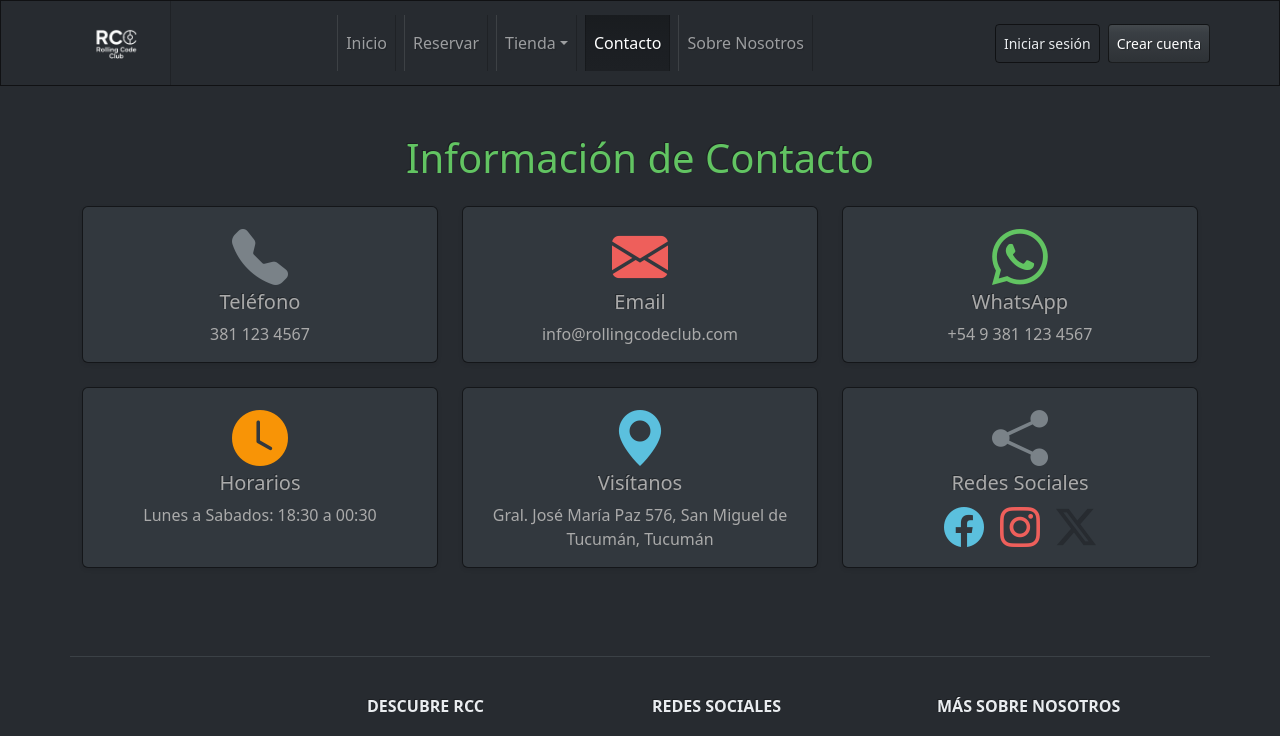
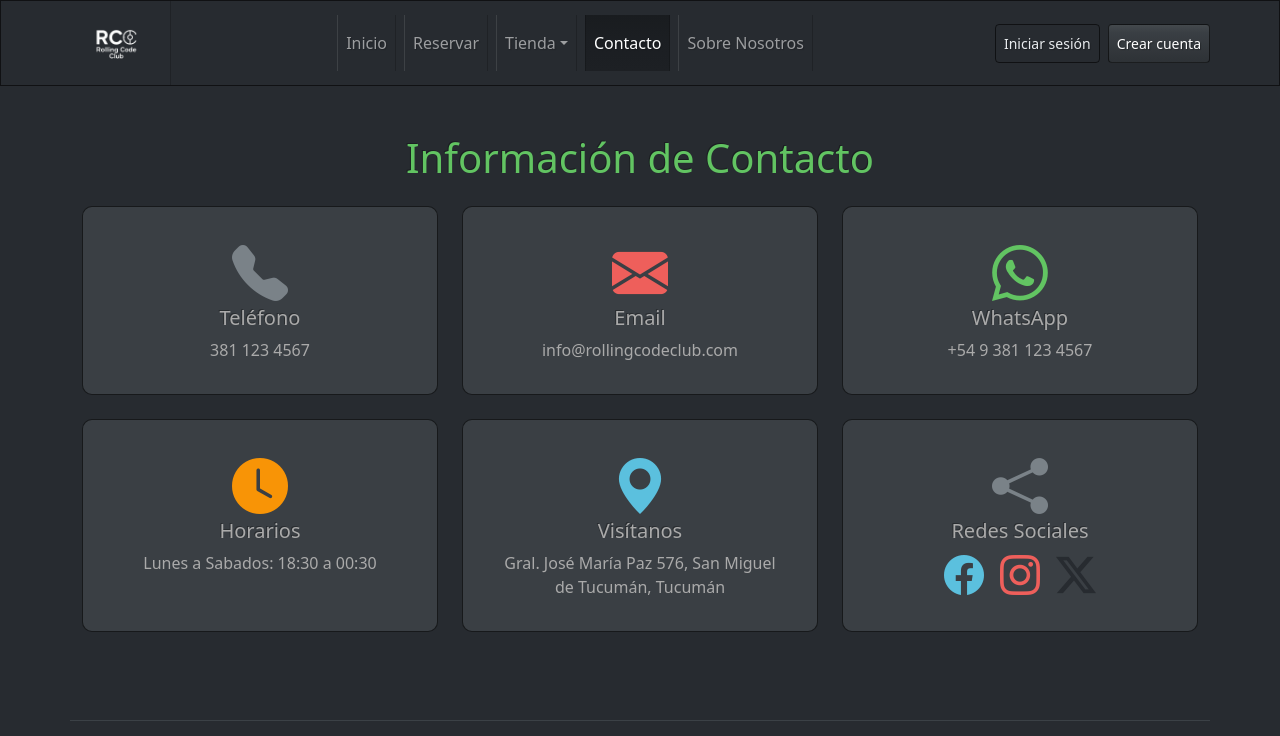
Before and after one commit to ximebarrientos/rollingCodeClub, a React (Vite) app: page /contacto in a window 1280 px wide. Shown: the top 736 px of the page. Built offline with nearby package versions, Linux system fonts and the light colour scheme; no server answers.

Commit message:
agregue estilo a las card de contacto

```diff
--- a/src/components/pages/Contacto.jsx
+++ b/src/components/pages/Contacto.jsx
@@ -1,4 +1,7 @@
+
 import { Container, Row, Col, Card } from "react-bootstrap";
+import "./contacto.css";
+
 
 const Contacto = () => {
   return (
@@ -6,10 +9,10 @@ const Contacto = () => {
       <h2 className="mb-4 text-center text-success display-6">
         Información de Contacto
       </h2>
-      <Row className="g-4 justify-content-center">
+      <Row className="g-4 justify-content-center cajaCardContacto">
         <Col xs={12} md={6} lg={4}>
           <a href="tel:3811234567" className="text-decoration-none">
-            <Card className="h-100 text-center shadow-sm">
+            <Card className="h-100 text-center bg-primary cardContacto">
               <Card.Body>
                 <i className="bi bi-telephone-fill display-4 text-secondary mb-3"></i>
                 <Card.Title>Teléfono</Card.Title>
@@ -20,7 +23,7 @@ const Contacto = () => {
         </Col>
         <Col xs={12} md={6} lg={4}>
           <a href="mailto:info@rollingcodeclub.com" className="text-decoration-none">
-            <Card className="h-100 text-center shadow-sm">
+            <Card className="h-100 text-center bg-primary cardContacto">
               <Card.Body>
                 <i className="bi bi-envelope-fill display-4 text-danger mb-3"></i>
                 <Card.Title>Email</Card.Title>
@@ -31,7 +34,7 @@ const Contacto = () => {
         </Col>
         <Col xs={12} md={6} lg={4}>
           <a href="https://wa.me/+5493811234567" target="_blank" className="text-decoration-none">
-            <Card className="h-100 text-center shadow-sm">
+            <Card className="h-100 text-center bg-primary cardContacto">
               <Card.Body>
                 <i className="bi bi-whatsapp display-4 text-success mb-3"></i>
                 <Card.Title>WhatsApp</Card.Title>
@@ -41,7 +44,7 @@ const Contacto = () => {
           </a>
         </Col>
         <Col xs={12} md={6} lg={4}>
-          <Card className="h-100 text-center shadow-sm">
+          <Card className="h-100 text-center bg-primary cardContacto">
             <Card.Body>
               <i className="bi bi-clock-fill display-4 text-warning mb-3"></i>
               <Card.Title>Horarios</Card.Title>
@@ -51,7 +54,7 @@ const Contacto = () => {
         </Col>
         <Col xs={12} md={6} lg={4}>
           <a href="https://maps.google.com/?q=Gral.+José+María+Paz+576,+San+Miguel+de+Tucumán,+Tucumán" target="_blank" className="text-decoration-none">
-            <Card className="h-100 text-center shadow-sm">
+            <Card className="h-100 text-center bg-primary cardContacto">
               <Card.Body>
                 <i className="bi bi-geo-alt-fill display-4 text-info mb-3"></i>
                 <Card.Title>Visítanos</Card.Title>
@@ -63,7 +66,7 @@ const Contacto = () => {
           </a>
         </Col>
         <Col xs={12} md={6} lg={4}>
-          <Card className="h-100 text-center shadow-sm">
+          <Card className="h-100 text-center bg-primary cardContacto">
             <Card.Body>
               <i className="bi bi-share-fill display-4 text-secondary mb-3"></i>
               <Card.Title>Redes Sociales</Card.Title>
--- /dev/null
+++ b/src/components/pages/contacto.css
@@ -0,0 +1,25 @@
+.cajaCardContacto {
+  opacity: 0;
+  transform: translateX(-100px);
+  animation: aparecer 0.8s ease forwards;
+}
+
+@keyframes aparecer {
+  to {
+    opacity: 1;
+    transform: translateX(0);
+  }
+}
+
+.cardContacto {
+  transition: all 0.9s ease;
+  background-color: transparent;
+  border-radius: 10px;
+  padding: 1rem;
+}
+
+.cardContacto:hover {
+  background-color: rgba(25, 135, 84, 0.15);
+  transform: translateY(-8px);
+  box-shadow: 0 6px 20px rgba(25, 135, 84, 0.35);
+}
```
